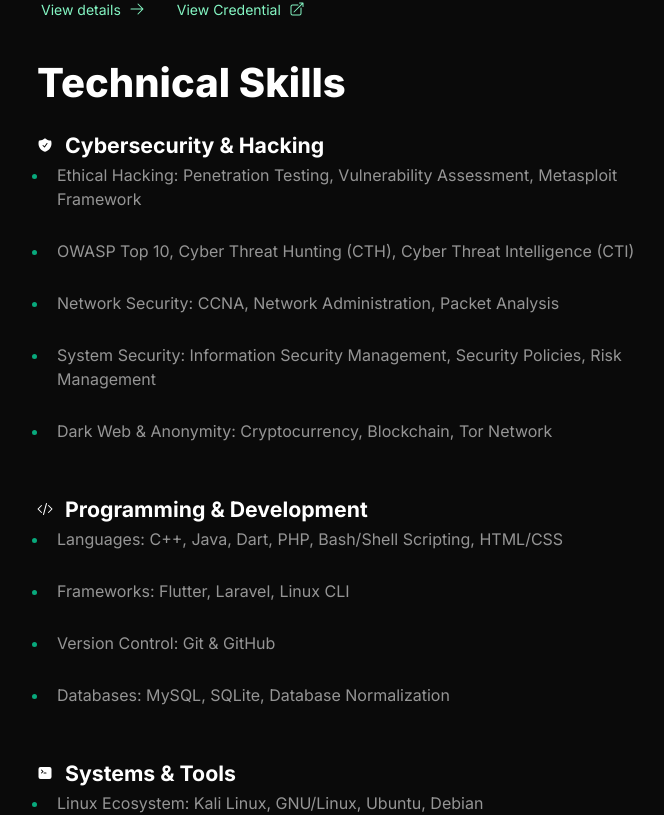
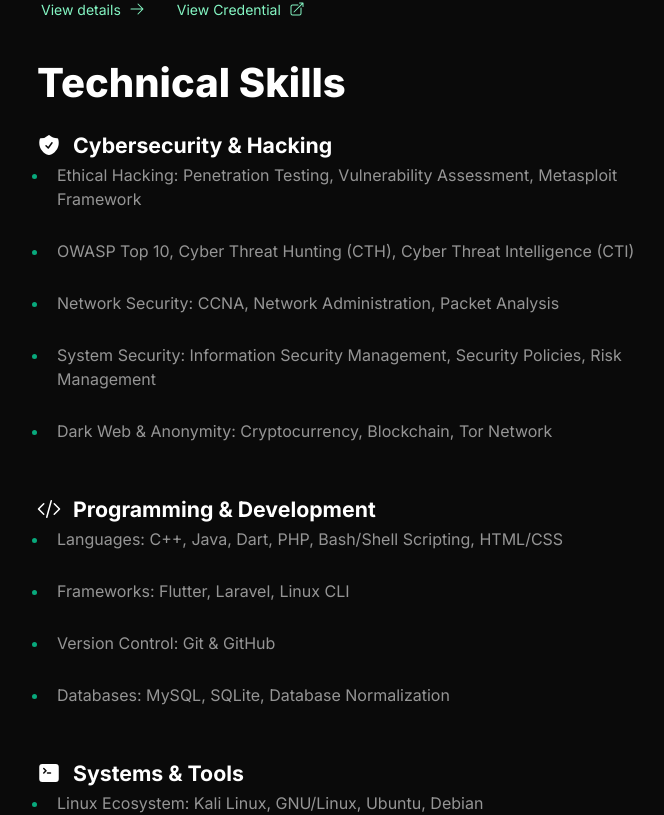
Before and after one commit to abdulsworkspace/AbdulPortfolio, a Next.js app: page /about in a window 1280 px wide. Shown: the part 10054-10869 px from the top of the page, without its empty margins (475-1139 px from the left). Built offline with nearby package versions, Linux system fonts and the light colour scheme.

Commit message:
fix: update icon size to use valid size value 'm'

```diff
--- a/src/app/about/page.tsx
+++ b/src/app/about/page.tsx
@@ -422,7 +422,7 @@
                 {about.technical.skills.map((skill, index) => (
                   <Column key={`${skill}-${index}`} fillWidth gap="4">
                     <Flex gap="12" vertical="center">
-                      <Icon name={skill.icon} size="24" />
+                      <Icon name={skill.icon} size="m" />
                       <Text variant="heading-strong-l">{skill.title}</Text>
                     </Flex>
                     <Column as="ul" gap="16">
```
